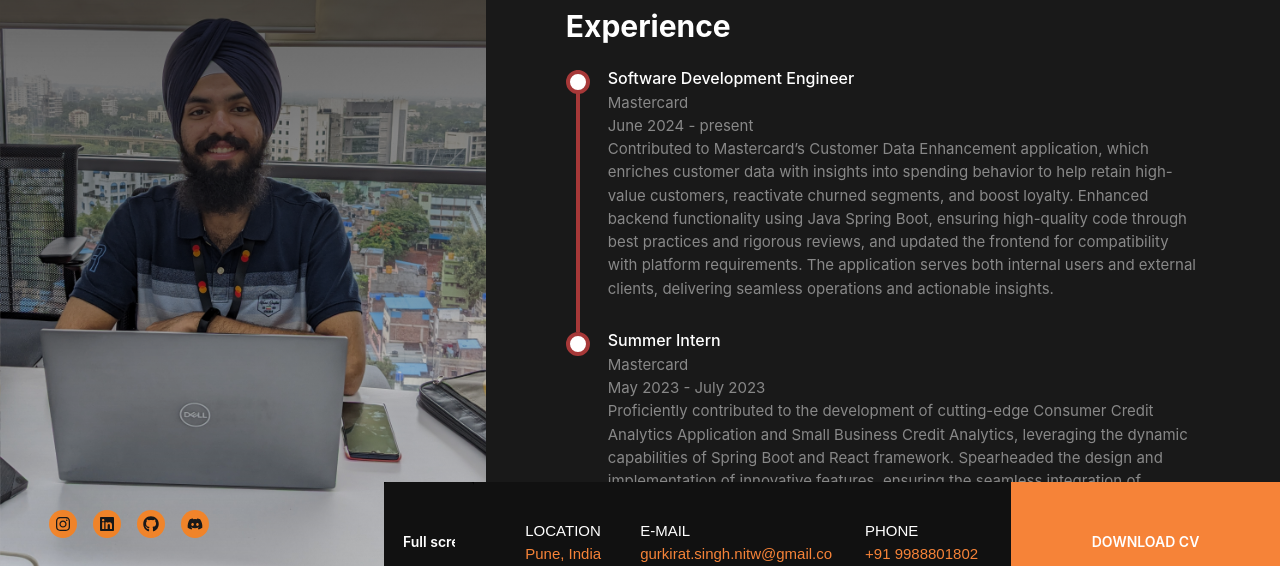
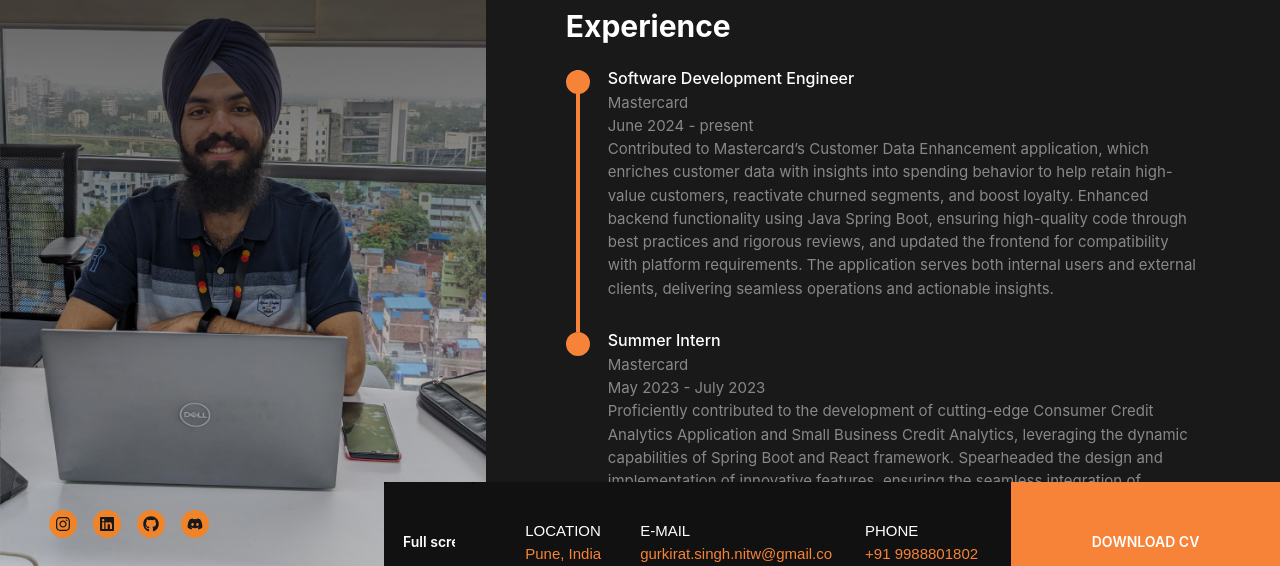
Before and after one commit to gurkirat007/gurkirat007.github.io, a React (Vite) app: page /resume in a window 1280 px wide. Shown: the part 198-764 px from the top of the page. Built offline with nearby package versions, Linux system fonts and the light colour scheme.

Commit message:
changed colour of timeline

```diff
--- a/src/pages/Resume/Resume.module.less
+++ b/src/pages/Resume/Resume.module.less
@@ -3,8 +3,12 @@
 .itemTitle{
     color: @bottom-box-info-tile-heading-white;
 }
+
+
+.root{
+    --tl-color: @bottom-box-download-button-orange;
+}
+
 .itemBullet{
-    // color: @bottom-box-download-button-orange;
-    // background-color: @bottom-box-download-button-orange;
-
+    background-color: @bottom-box-download-button-orange;
 }
--- a/src/pages/Resume/ResumeSection.tsx
+++ b/src/pages/Resume/ResumeSection.tsx
@@ -13,14 +13,9 @@ export default function ResumeSection(
     props.contents.map((content) => {
       return (
         <Timeline.Item
-          // color={"rgba(166, 56, 56, 1)"}
           classNames={{
-            itemBullet:
-              classes.itemBullet,
             itemTitle:
               classes.itemTitle,
-            itemBody:
-              classes.itemBullet,
           }}
           title={content.name}
         >
@@ -68,8 +63,13 @@ export default function ResumeSection(
         </h1>
       </div>
       <Timeline
+        classNames={{
+          itemBullet:
+            classes.itemBullet,
+          root: classes.root,
+        }}
         active={props.contents.length}
-        color={"rgba(166, 56, 56, 1)"}
+        // color={"rgba(166, 56, 56, 1)"}
         bulletSize={24}
       >
         {contentComponent}
```
